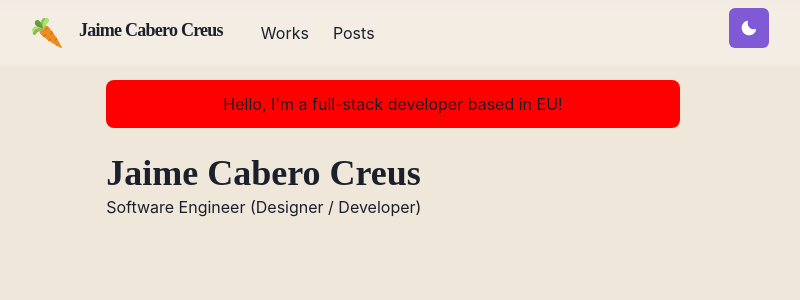
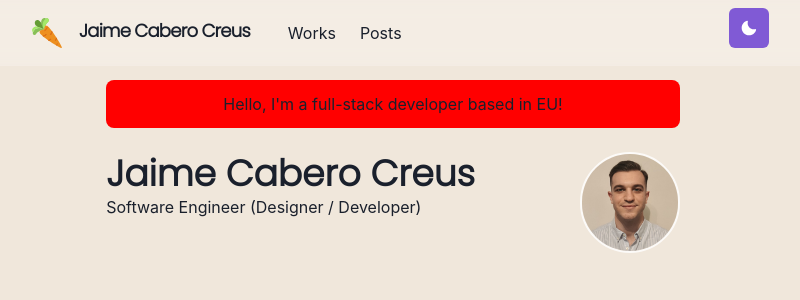
Before and after one commit to CanDveloper/candveloper-homepage, a Next.js app: page / in a window 1280 px wide. Shown: the top 300 px of the page, without its empty margins (247-1047 px from the left). Built offline with nearby package versions, Linux system fonts and the light colour scheme.

Commit message:
Profile updated

```diff
--- /dev/null
+++ b/components/fonts.js
@@ -0,0 +1,11 @@
+import { Global } from '@emotion/react'
+
+const Fonts = () => (
+    <Global
+        styles={`
+        @import url('https://fonts.googleapis.com/css2?family=Open+Sans:wght@300&family=Poppins:wght@300&display=swap');
+    `}
+    />
+)
+
+export default Fonts
--- a/components/logo.js
+++ b/components/logo.js
@@ -41,7 +41,7 @@ const Logo = () => {
                     />
                     <Text
                         color={useColorModeValue('gray.800', 'whiteAlpha.900')}
-                        fontFamily="M PLUS Rounded 1c"
+                        fontFamily="Poppins"
                         fontWeight="bold"
                         ml={3}
                     >
--- a/lib/theme.js
+++ b/lib/theme.js
@@ -32,7 +32,7 @@ const components = {
 }
 
 const fonts = {
-    heading: "'M PLUS Rounded 1c'"
+    heading: "'Poppins'"
 }
 
 const colors = {
--- a/pages/_app.js
+++ b/pages/_app.js
@@ -1,10 +1,12 @@
 import { ChakraProvider } from '@chakra-ui/react'
 import Layout from '../components/layouts/main'
+import Fonts from '../components/fonts'
 import theme from '../lib/theme'
 
 const Website = ({ Component, pageProps, router }) => {
     return (
         <ChakraProvider theme={theme}>
+            <Fonts />
             <Layout router={router}>
                 <Component {...pageProps} key={router.route} />
             </Layout>
--- a/pages/index.js
+++ b/pages/index.js
@@ -1,4 +1,4 @@
-import { Container, Box, Heading } from '@chakra-ui/react'
+import { Image, Container, Box, Heading } from '@chakra-ui/react'
 
 const Page = () => {
     return (
@@ -15,6 +15,23 @@ const Page = () => {
 
                     <p> Software Engineer (Designer / Developer)</p>
                 </Box>
+                <Box
+                    flexShrink={0}
+                    mt={{ base: 4, md: 0 }}
+                    ml={{ md: 6 }}
+                    align="center"
+                >
+                    <Image
+                        borderColor="whiteAlpha.800"
+                        borderWidth={2}
+                        borderStyle="solid"
+                        maxWidth="100px"
+                        display="inline-block"
+                        borderRadius="full"
+                        src="/jaime.jpg"
+                        alt="Profile Image"
+                    />
+                </Box>
             </Box>
         </Container>
     )
```
